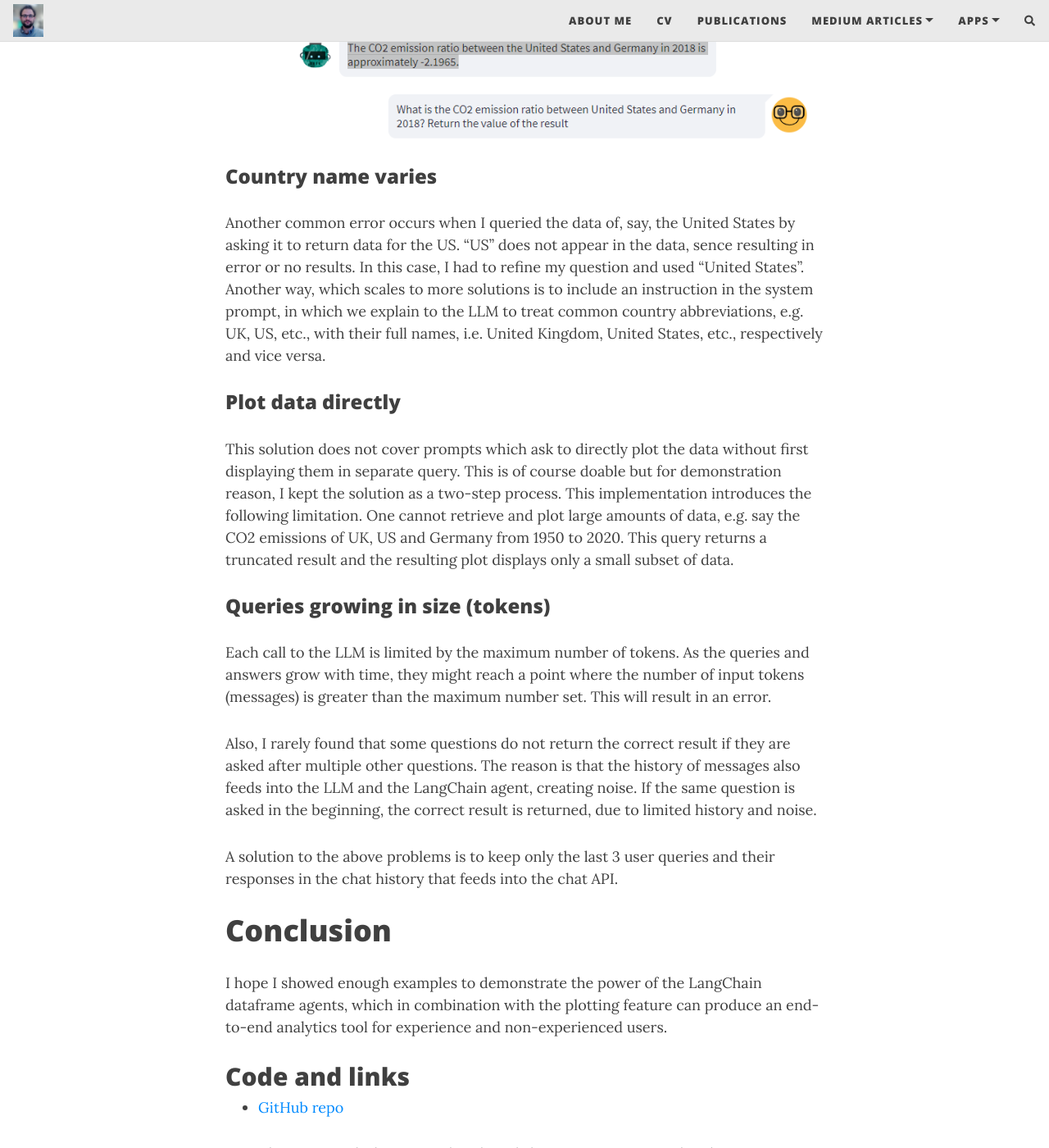
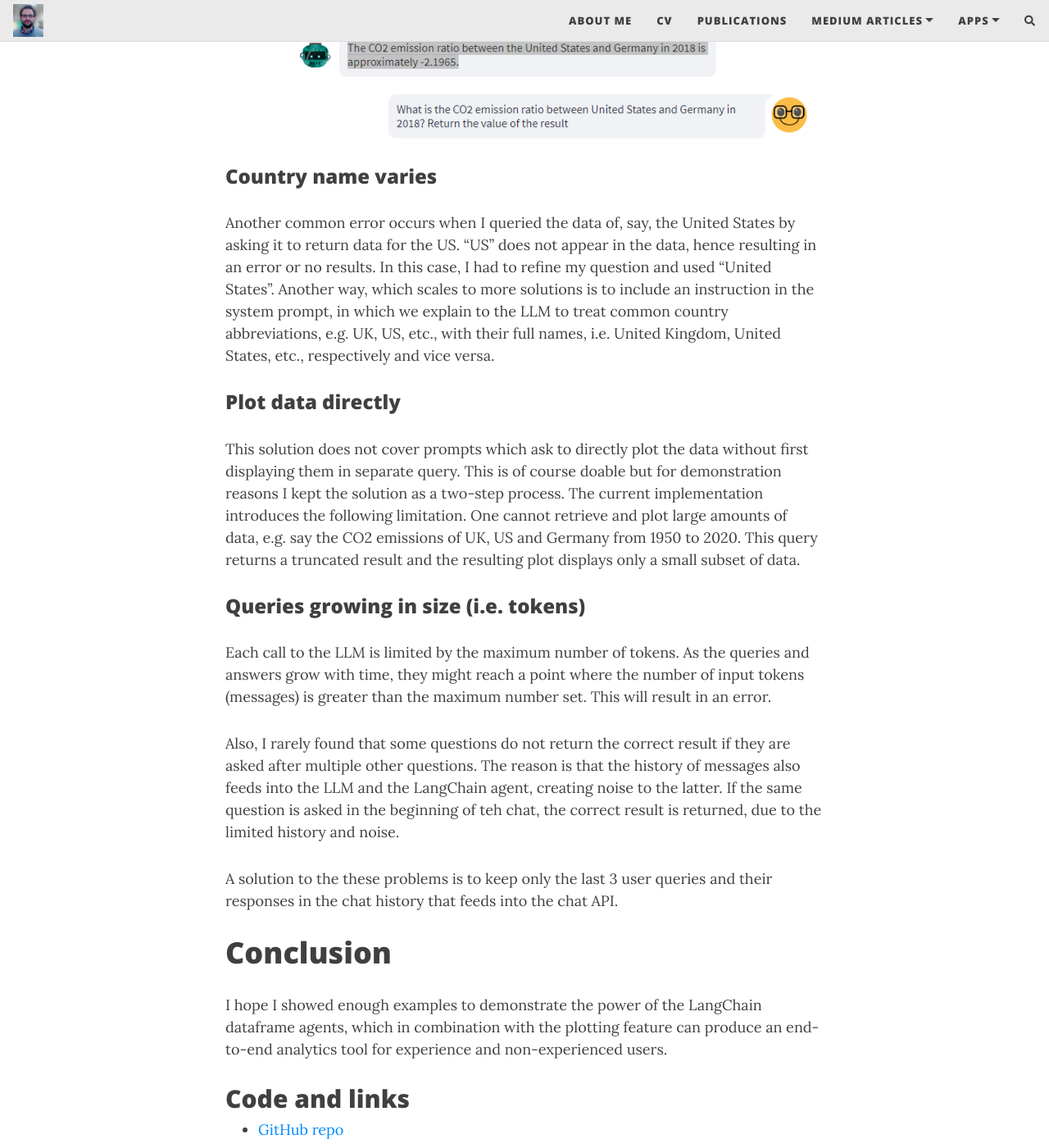
Before and after one commit to giasemidis/giasemidis.github.io, a Jekyll site: the page built from _posts/2023-09-30-chatgpt-chatbot-and-plot-own-data.md, in a window 1280 px wide and 1400 px high, scrolled down 8799 px. Shown: the whole window at 82% size. Built offline with Jekyll 4.4.1, drawn with Linux system fonts in a browser that asks for light colours; nearby versions of some CDN libraries; comment, search, counter and statistics services are not loaded.

Commit message:
fixes and typos

```diff
--- a/_posts/2023-09-30-chatgpt-chatbot-and-plot-own-data.md
+++ b/_posts/2023-09-30-chatgpt-chatbot-and-plot-own-data.md
@@ -163,17 +163,17 @@ In this case, we need to refine our question as follows:
     ![q6](https://raw.githubusercontent.com/giasemidis/giasemidis.github.io/master/_posts/figures/chatgpt-plot-owndata-q6.png)
 
 ### Country name varies
-Another common error occurs when I queried the data of, say, the United States by asking it to return data for the US. "US" does not appear in the data, sence resulting in error or no results. In this case, I had to refine my question and used "United States". Another way, which scales to more solutions is to include an instruction in the system prompt, in which we explain to the LLM to treat common country abbreviations, e.g. UK, US, etc., with their full names, i.e. United Kingdom, United States, etc., respectively and vice versa.
+Another common error occurs when I queried the data of, say, the United States by asking it to return data for the US. "US" does not appear in the data, hence resulting in an error or no results. In this case, I had to refine my question and used "United States". Another way, which scales to more solutions is to include an instruction in the system prompt, in which we explain to the LLM to treat common country abbreviations, e.g. UK, US, etc., with their full names, i.e. United Kingdom, United States, etc., respectively and vice versa.
 
 ### Plot data directly
-This solution does not cover prompts which ask to directly plot the data without first displaying them in separate query. This is of course doable but for demonstration reason, I kept the solution as a two-step process. This implementation introduces the following limitation. One cannot retrieve and plot large amounts of data, e.g. say the CO2 emissions of UK, US and Germany from 1950 to 2020. This query returns a truncated result and the resulting plot displays only a small subset of data.
+This solution does not cover prompts which ask to directly plot the data without first displaying them in separate query. This is of course doable but for demonstration reasons I kept the solution as a two-step process. The current implementation introduces the following limitation. One cannot retrieve and plot large amounts of data, e.g. say the CO2 emissions of UK, US and Germany from 1950 to 2020. This query returns a truncated result and the resulting plot displays only a small subset of data.
 
-### Queries growing in size (tokens)
+### Queries growing in size (i.e. tokens)
 Each call to the LLM is limited by the maximum number of tokens. As the queries and answers grow with time, they might reach a point where the number of input tokens (messages) is greater than the maximum number set. This will result in an error.
 
-Also, I rarely found that some questions do not return the correct result if they are asked after multiple other questions. The reason is that the history of messages also feeds into the LLM and the LangChain agent, creating noise. If the same question is asked in the beginning, the correct result is returned, due to limited history and noise.
+Also, I rarely found that some questions do not return the correct result if they are asked after multiple other questions. The reason is that the history of messages also feeds into the LLM and the LangChain agent, creating noise to the latter. If the same question is asked in the beginning of teh chat, the correct result is returned, due to the limited history and noise.
 
-A solution to the above problems is to keep only the last 3 user queries and their responses in the chat history that feeds into the chat API.
+A solution to the these problems is to keep only the last 3 user queries and their responses in the chat history that feeds into the chat API.
 
 # Conclusion
 
```
